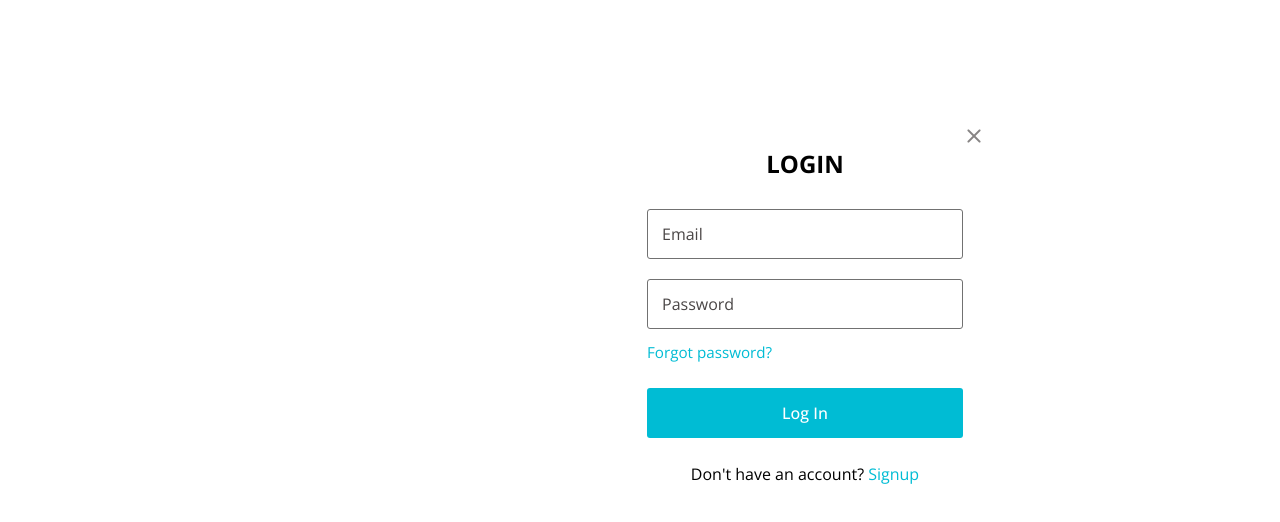
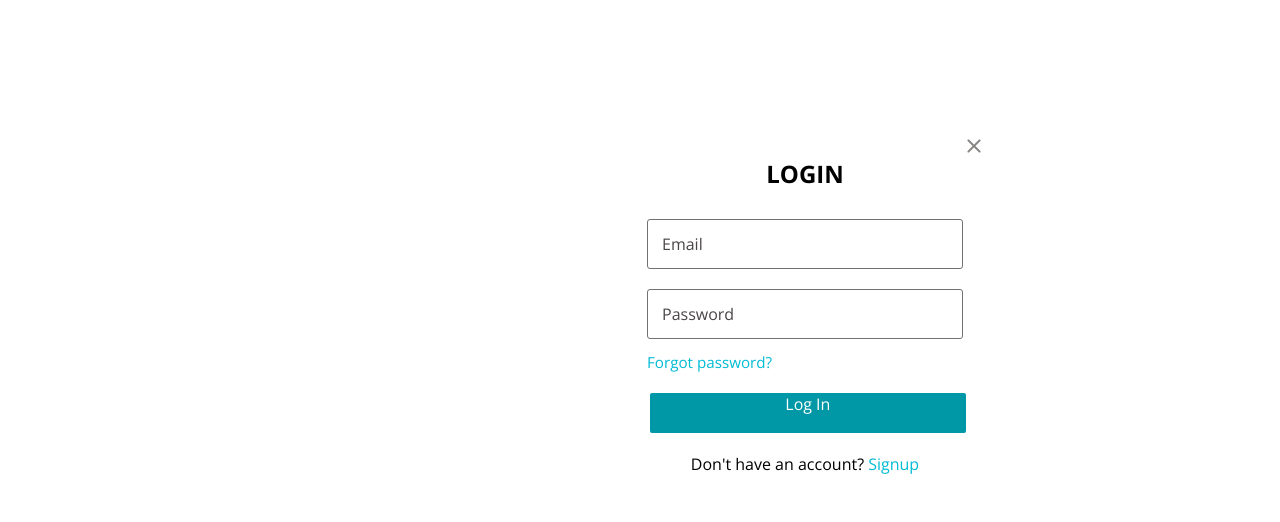
Before and after one commit to ManojRdk/linkifyonline.netliify.app, a plain HTML site: page login.html in a window 1280 px wide. Both pictures are taken after a click on the button "LOG IN". Shown: the part 84-606 px from the top of the page. Drawn offline with nearby package versions, Linux system fonts and the light colour scheme.

Commit message:
Add files via upload

```diff
--- a/login.css
+++ b/login.css
@@ -356,7 +356,13 @@ form button:hover {
     }
 }
 .submit{
-    background: #00BCD4;
-    height: 25%;
-    width: 55%;
+    background: #0097a7;
+    color: #ffffff;
+    font-family: "Open Sans", sans-serif;
+    height: 2.5rem;
+    width: 100%;
+    margin: 20px 0.9%;
+    border-radius: 2px;
+    text-align: center;
+    justify-content: center;
 }
--- a/login.html
+++ b/login.html
@@ -50,7 +50,8 @@
                         <label>Password</label>
                     </div>
                     <a href="#" class="forgot-pass-link">Forgot password?</a>
-                    <button type="submit" onclick="windowopen()">Log In</button>
+                        <a href="index.html"><p class="submit">Log In</p></a>
+
                 </form>
                 <div class="bottom-link">
                     Don't have an account?
@@ -81,7 +82,7 @@
                             <a href="#" class="option">Terms & Conditions</a>
                         </label>
                     </div>
-                    <button type="submit" onclick="windowopen()">Sign Up</button>
+                    <a href="index.html"><p class="submit">Sign Up</p></a>
                 </form>
                 <div class="bottom-link">
                     Already have an account?
--- a/login.js
+++ b/login.js
@@ -30,7 +30,3 @@ signupLoginLink.forEach(link => {
         formPopup.classList[link.id === 'signup-link' ? 'add' : 'remove']("show-signup");
     });
 });
-
-function windowopen(){
-    window.open("http://127.0.0.1:5501/index.html");
-}
```
